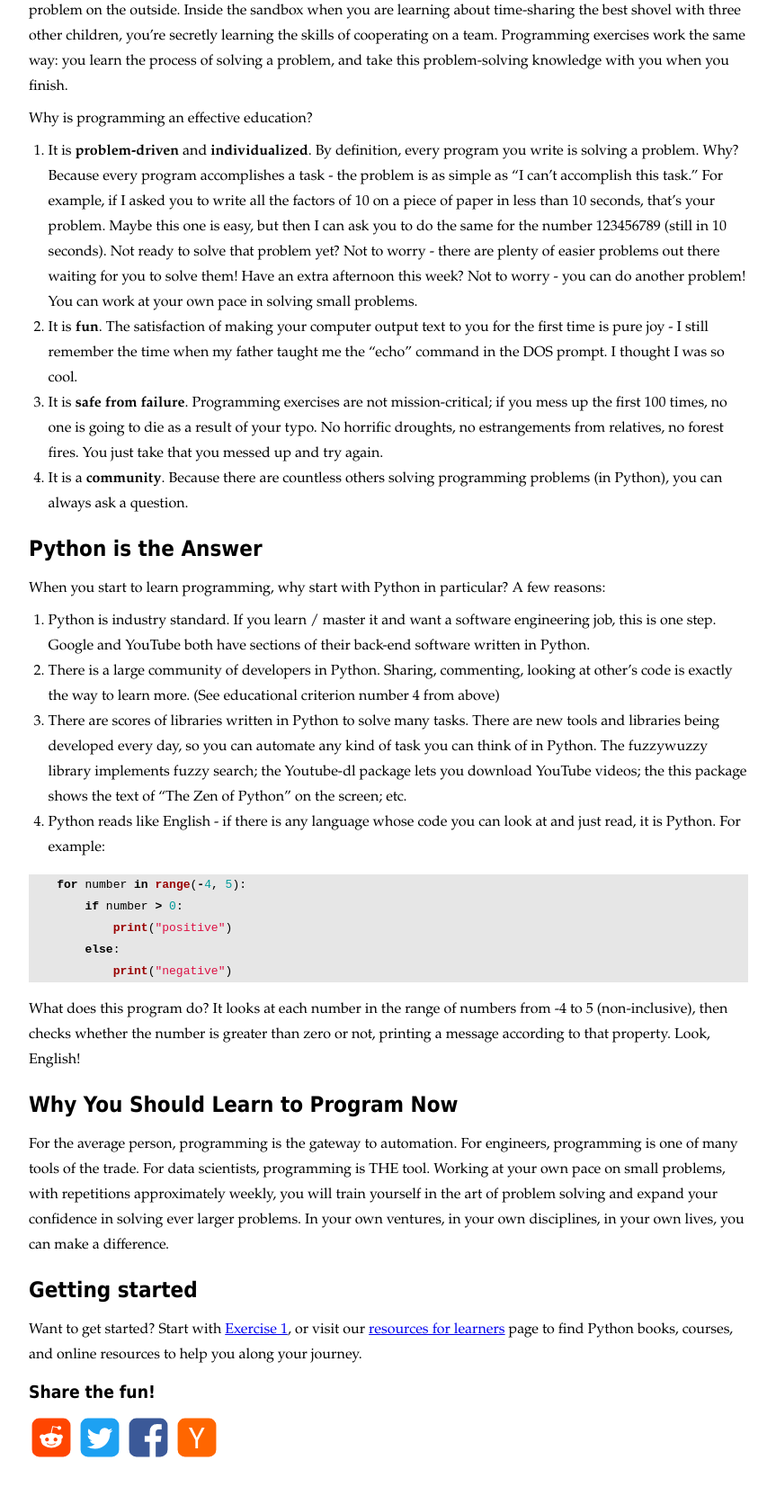
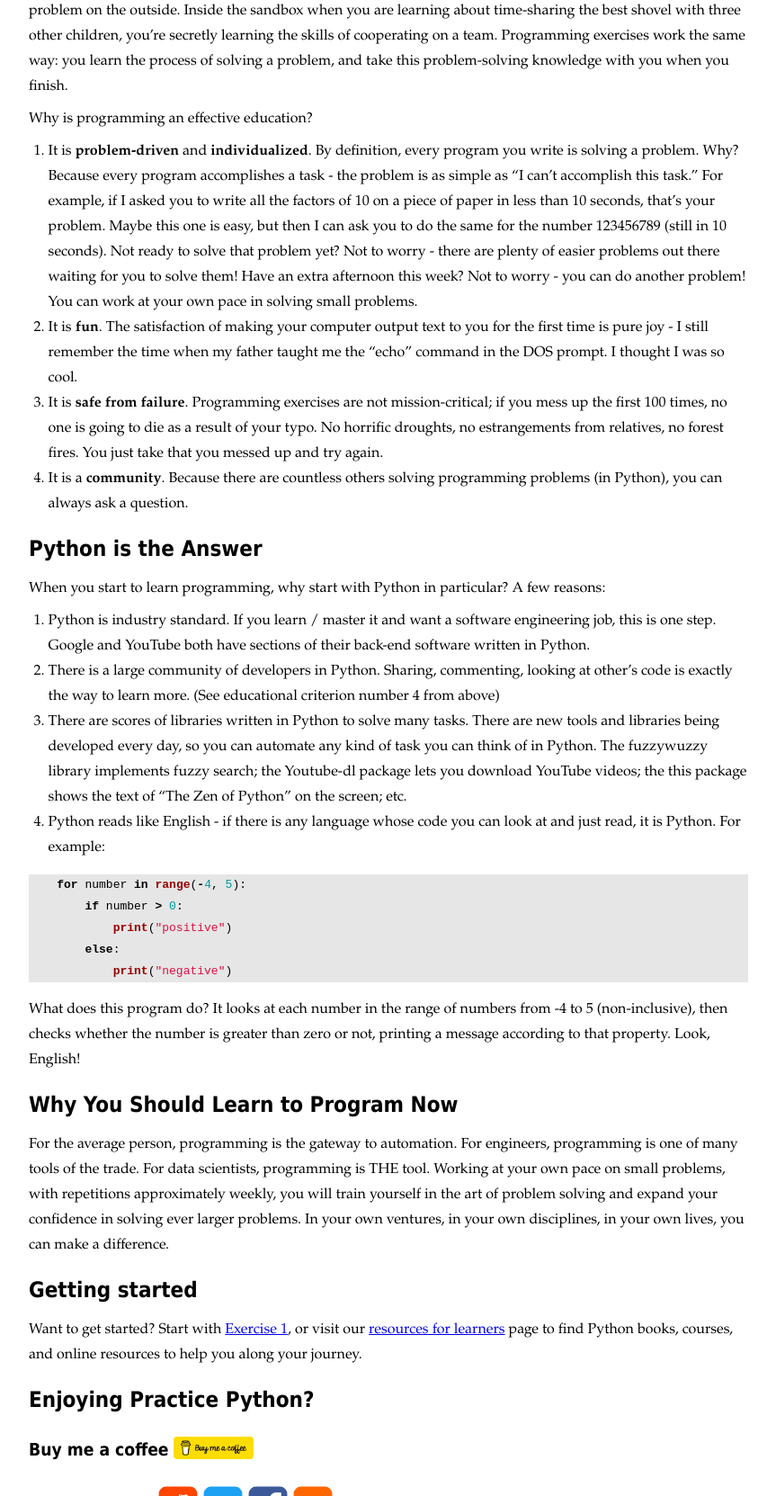
Before and after one commit to mprat/practicepython, a Jekyll site: the page built from _posts/2013-12-30-why-practice-python.md, in a window 1280 px wide, cut to the strip 1195-2858 px from the top of the page. Shown: the whole strip at 90% size, without its empty margins (208-1071 px from the left). Built offline with Jekyll 4.4.1, drawn with Linux system fonts in a browser that asks for light colours; comment, search, counter and statistics services are not loaded.

Commit message:
bmac in share icons

```diff
--- a/_includes/share_icons.html
+++ b/_includes/share_icons.html
@@ -1,6 +1,12 @@
-<div id="share">
-    <h2>Share the fun!</h2>
+<h2>Enjoying Practice Python?</h2>
 
+<div class="share">
+    <h3>Buy me a coffee  </h3>
+    <a href='https://www.buymeacoffee.com/practicepython' target="_blank"><img class="logo-small-height" src="{{ site.baseurl }}/assets/img/bmac-yellow-button.png"></a>
+</div>
+
+<div class="share">
+    <h3>Share the fun!</h3>
     <ul>
         <li class="reddit">
             <a href="http://www.reddit.com/submit?url={{ page.url | replace:'index.html','' | prepend: site.baseurl | prepend: site.url | uri_escape}}&title={{ page.title | default:"" | uri_escape }}" target="_blank">
--- a/css/main.css
+++ b/css/main.css
@@ -227,28 +227,37 @@ figure figcaption {
 	display: none;
 }
 
-#share {
+.share {
     margin: 10px 0;
+    display: flex;
 }
 
-#share > h2 {
+.share > h3 {
     font-size: 1.2em;
+    display: inline-flex;
+    align-items: center;
 }
 
-#share > ul {
+.share > ul {
     list-style: none;
     margin: 5px 0;
+    display: inline-flex;
 }
 
-#share > ul > li {
-    display: inline;
+.share > a > img {
+	margin: 5px;
 }
 
-#share > ul > li > a, #share > ul > li > a:hover {
+.share > ul > li, .share > a > img, .share > a {
+    display: inline-flex;
+    align-items: center;
+}
+
+.share > ul > li > a, .share > ul > li > a:hover {
     text-decoration: none;
 }
 
-#share > ul > li > a > svg {
+.share > ul > li > a > svg {
     width: 50px;
     height: 50px;
     fill: #333;
```
